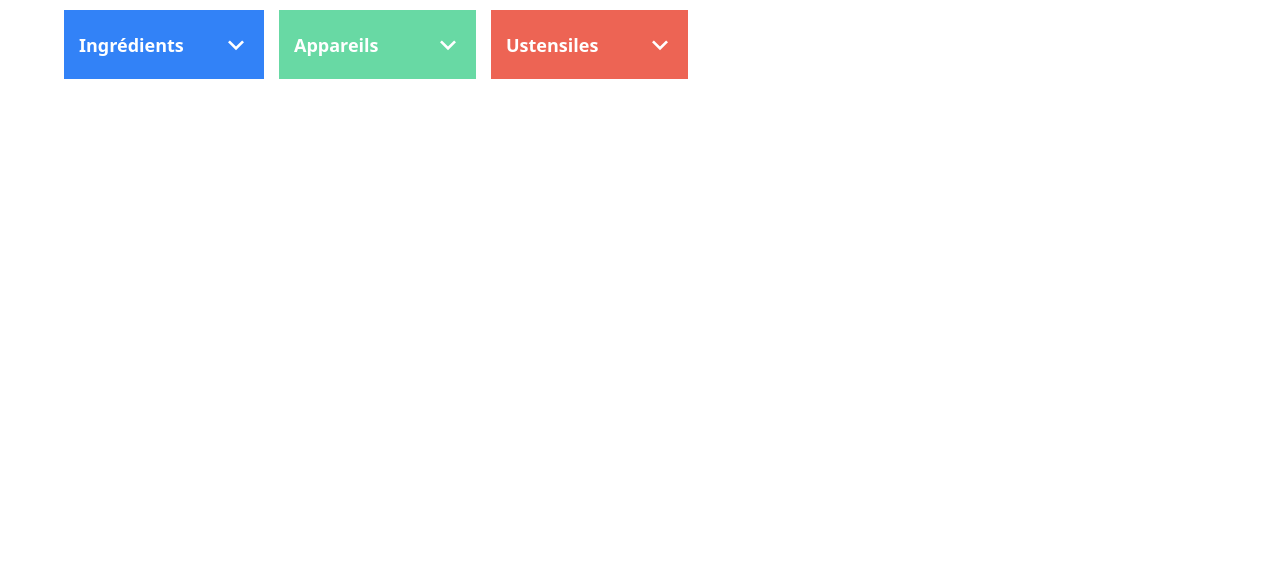
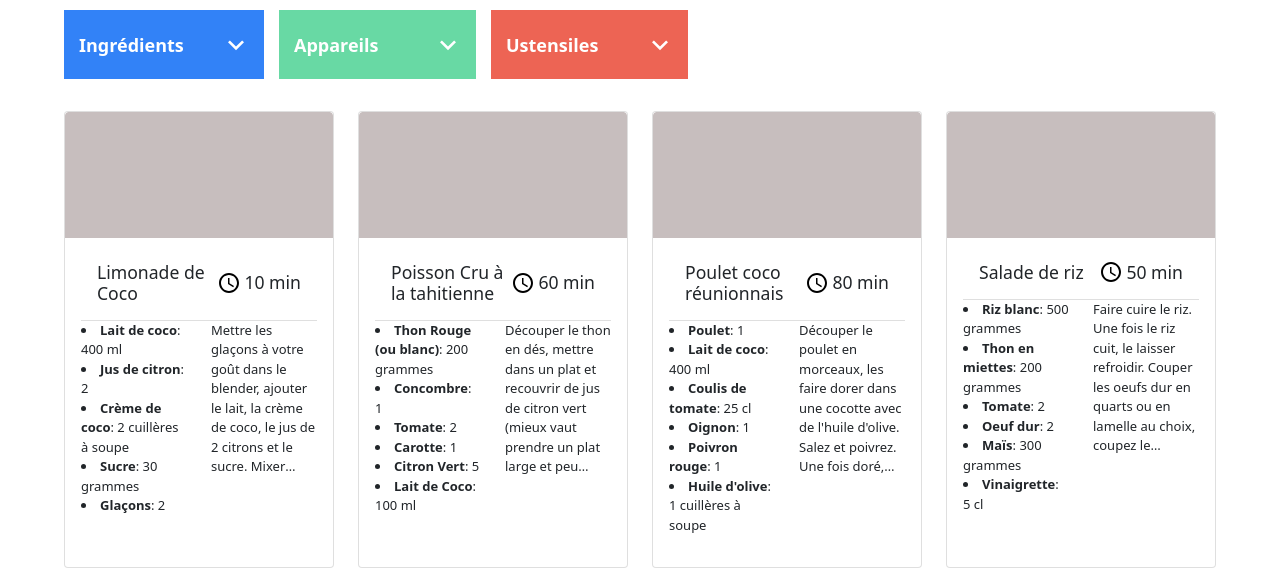
Before and after one commit to michael-lmk/michaelmartinsky_7_06122021, a plain HTML site: page index.html in a window 1280 px wide. Shown: the part 195-782 px from the top of the page. Drawn offline with nearby package versions, Linux system fonts and the light colour scheme.

Commit message:
Affichage des recettes version design partern

```diff
--- a/index.html
+++ b/index.html
@@ -84,8 +84,9 @@
 
 <script src="https://cdn.jsdelivr.net/npm/bootstrap@5.1.3/dist/js/bootstrap.bundle.min.js"
     integrity="sha384-ka7Sk0Gln4gmtz2MlQnikT1wXgYsOg+OMhuP+IlRH9sENBO0LRn5q+8nbTov4+1p"
-    crossorigin="anonymous"></script>
-<script src="./js/api/Api.js"></script>
+    crossorigin="anonymous">
+</script>
+
 <script src="./js/templates/Recipe.js"></script>
 <script type="module" src="./js/data/recipes.js"></script>
 <script type="module" src="./js/App.js"></script>
--- a/js/App.js
+++ b/js/App.js
@@ -3,15 +3,30 @@ import { recipes } from "/js/data/recipes.js";
 
 class App {
     constructor() {
-        this.$indexMain = document.querySelector('#main');
+        this.mainContent = document.getElementById("main");
         this.recipes = [];
     }
 
     async index() {
+        // je récupère les data de mon fichier
+        // recipes.map(async(recipe,i) => {
+        for (let index = 0; index < recipes.length; index++) {
+            var recipe = recipes[index];
+            if ((index % 4) === 0) {
 
-        // je récupère les data de mon fichier
-        // const receipesData = await this.RecipeApi.getRecipes();
-        console.log(recipes);
+                var element = document.createElement("div");
+                element.setAttribute("class","card-row row row-cols-1 row-cols-md-3 row-cols-xl-4 g-4")
+            }
+
+            const recipeClass = new Recipe(recipe);
+            const result = await recipeClass.buildCard();
+            element.appendChild(result)
+            this.recipes.push(recipeClass);
+            this.mainContent.appendChild(element)
+        }
+
+
+        // })
     }
 
 }
--- a/js/templates/Recipe.js
+++ b/js/templates/Recipe.js
@@ -1,7 +1,7 @@
 
 
 
-class Receipe {
+class Recipe {
 
     constructor(data) {
         this.id = data.id;
@@ -12,24 +12,14 @@ class Receipe {
         this.description = data.description
         this.appliance = data.appliance;
         this.ustensils = data.ustensils;
-        this.mainContent = document.getElementById("main");
+
     }
 
-    buildCard () {
-
-            // var smartvar = 0;
-            // if( smartvar === i && i !== 0 ){
-            //     html += `</div>`;
-            // }
-
-            // if( smartvar === i ){
-            //     html += `<div class="card-row row row-cols-1 row-cols-md-3 row-cols-xl-4 g-4">`;
-            //     smartvar = smartvar + 4;
-            // }
-
-
-            this.mainContent.innerHTML += `<div class="col ">
-                        <div class="card ">
+    async buildCard () {
+        const element = document.createElement("div");
+        element.setAttribute("class","col")
+        element.innerHTML = `
+                    <div class="card">
                         <img src="./img/card-img.svg" class="card-img-top" alt="...">
                         <div class="card-body">
                             <div class="card-header">
@@ -38,27 +28,19 @@ class Receipe {
                             </div>
                             <div class="row">
                                 <div class="col-6">
-                                    <p class="card-text"><ul>`;
-
-                                    this.ingredients.forEach(ingredient => {
-                                        html += `<li><b>${ingredient.ingredient}</b>: ${ingredient.quantity? ingredient.quantity: ""} ${ingredient.unit? ingredient.unit: ""}</li>`;
-                                    });
-
-                                    html += `</ul></p>
+                                    <p class="card-text"><ul> </ul></p>
                                 </div>
                                 <div class="col-6">
                                     <p class="card-text right">${this.description}</p>
                                 </div>
-
                             </div>
                         </div>
                     </div>
-                    </div>`;
+                `;
 
-
-
-            // console.log(recipe);
-
-        mainContent.innerHTML = html;
+        this.ingredients.forEach(ingredient => {
+            element.getElementsByClassName("card-text")[0].innerHTML += `<li><b>${ingredient.ingredient}</b>: ${ingredient.quantity? ingredient.quantity: ""} ${ingredient.unit? ingredient.unit: ""}</li>`;
+        });
+        return element;
     }
 }
```
Also changed, not shown: js/action/index.js (renamed from js/index.js). Lines whose indentation alone changed are shown as unchanged.
